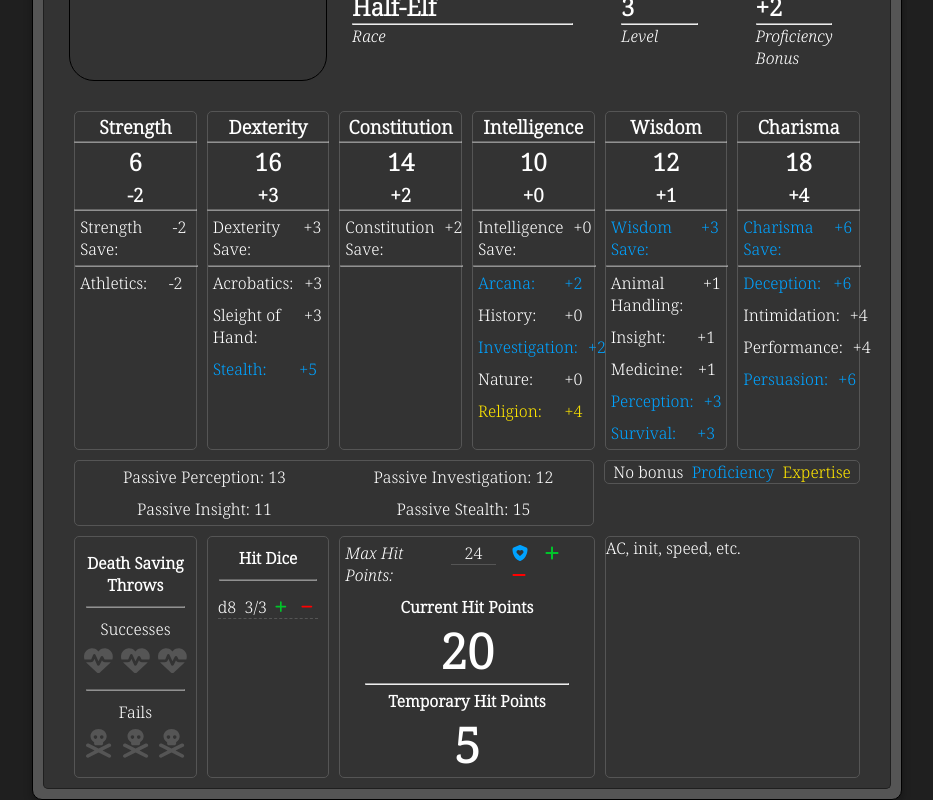
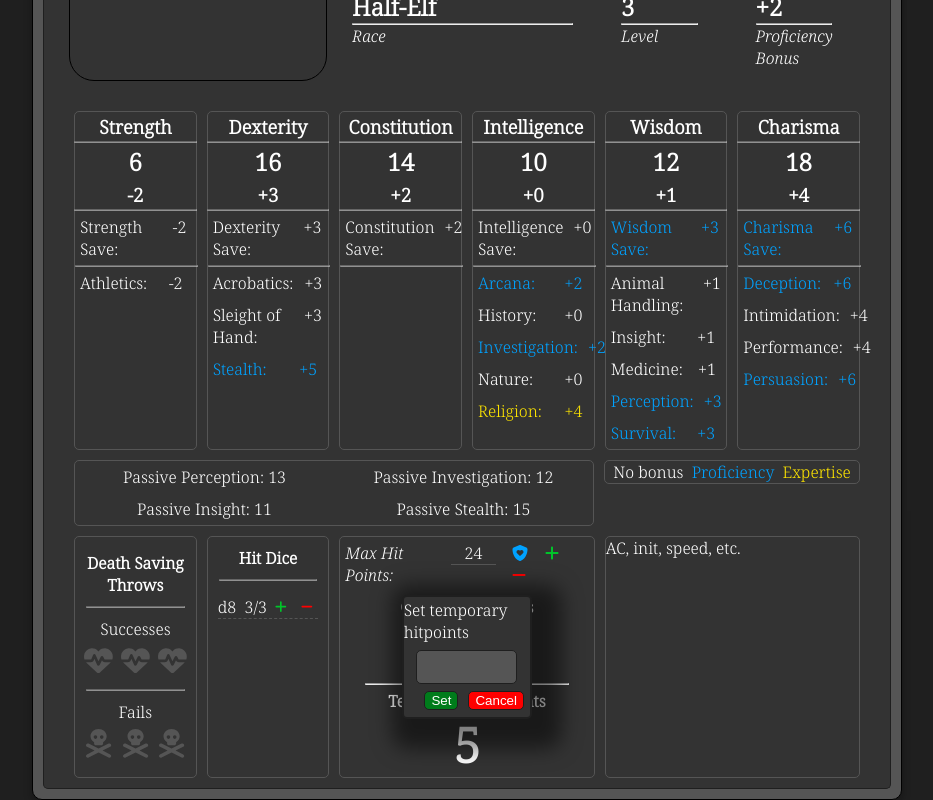
Before and after one commit to Alan-Van-Dyke/virtual-character-sheet, a React (Create React App) app: page / in a window 1280 px wide. Both pictures are taken after a click on the button 588 px from the left and 917 px from the top of the page. Shown: the part 363-1163 px from the top of the page, without its empty margins (68-1001 px from the left). Built offline with nearby package versions, Linux system fonts and the light colour scheme.

Commit message:
added heal, temp hp, and damage popups

```diff
--- a/src/components/Health.tsx
+++ b/src/components/Health.tsx
@@ -6,9 +6,81 @@ import {
   faMinus,
   faShieldHeart,
 } from "@fortawesome/free-solid-svg-icons";
+import { useState } from "react";
 
 const Health = () => {
   const { state, dispatch } = useCharacterContext();
+
+  const [isAddTempPopupVisible, setIsAddTempPopupVisible] = useState(false);
+  const [addTempPopupInput, setAddTempPopupInput] = useState("");
+
+  const [isHealPopupVisible, setIsHealPopupVisible] = useState(false);
+  const [healPopupInput, setHealPopupInput] = useState("");
+
+  const [isDamagePopupVisible, setIsDamagePopupVisible] = useState(false);
+  const [damagePopupInput, setDamagePopupInput] = useState("");
+
+  function handleHeal() {
+    if (!Number.isNaN(healPopupInput) && Number(healPopupInput) >= 0) {
+      const healAmount = Number(healPopupInput);
+      if (state.currentHitPoints + healAmount > state.maxHitPoints) {
+        dispatch({
+          type: "CHANGE_CURRENT_HIT_POINTS",
+          payload: {
+            newCurrentHitPoints: state.maxHitPoints,
+          },
+        });
+      } else {
+        dispatch({
+          type: "CHANGE_CURRENT_HIT_POINTS",
+          payload: {
+            newCurrentHitPoints: state.currentHitPoints + healAmount,
+          },
+        });
+      }
+    }
+    setIsHealPopupVisible(false);
+  }
+
+  function handleDamage() {
+    if (!Number.isNaN(damagePopupInput) && Number(damagePopupInput) >= 0) {
+      var damage = Number(damagePopupInput);
+      if (state.tempHitPoints - damage >= 0) {
+        dispatch({
+          type: "CHANGE_TEMP_HIT_POINTS",
+          payload: {
+            newTempHitPoints: state.tempHitPoints - damage,
+          },
+        });
+        damage = 0;
+      } else {
+        damage = damage - state.tempHitPoints;
+        dispatch({
+          type: "CHANGE_TEMP_HIT_POINTS",
+          payload: {
+            newTempHitPoints: 0,
+          },
+        });
+      }
+
+      if (state.currentHitPoints - damage > 0) {
+        dispatch({
+          type: "CHANGE_CURRENT_HIT_POINTS",
+          payload: {
+            newCurrentHitPoints: state.currentHitPoints - damage,
+          },
+        });
+      } else {
+        dispatch({
+          type: "CHANGE_CURRENT_HIT_POINTS",
+          payload: {
+            newCurrentHitPoints: 0,
+          },
+        });
+      }
+    }
+    setIsDamagePopupVisible(false);
+  }
 
   return (
     <div className="health-container">
@@ -23,13 +95,28 @@ const Health = () => {
           <button
             className="health-btn btn-temp"
             title="Add temporary hit points"
+            onClick={(event) => {
+              setIsAddTempPopupVisible(true);
+            }}
           >
             <FontAwesomeIcon icon={faShieldHeart} />
           </button>
-          <button className="health-btn btn-heal" title="Heal">
+          <button
+            className="health-btn btn-heal"
+            title="Heal"
+            onClick={(event) => {
+              setIsHealPopupVisible(true);
+            }}
+          >
             <FontAwesomeIcon icon={faPlus} />
           </button>
-          <button className="health-btn btn-damage" title="Take damage">
+          <button
+            className="health-btn btn-damage"
+            title="Take damage"
+            onClick={(event) => {
+              setIsDamagePopupVisible(true);
+            }}
+          >
             <FontAwesomeIcon icon={faMinus} />
           </button>
         </div>
@@ -39,6 +126,99 @@ const Health = () => {
       <hr></hr>
       <h4>Temporary Hit Points</h4>
       <h1>{state.tempHitPoints}</h1>
+
+      {isAddTempPopupVisible && (
+        <div className="popup-container">
+          <div className="popup">
+            <p>Set temporary hitpoints</p>
+            <input
+              type="text"
+              onChange={(event) => {
+                setAddTempPopupInput(event.target.value);
+              }}
+            ></input>
+            <div className="popup-btn-container">
+              <button
+                className="popup-confirm-btn"
+                onClick={(event) => {
+                  if (
+                    !Number.isNaN(addTempPopupInput) &&
+                    Number(addTempPopupInput) >= 0
+                  ) {
+                    dispatch({
+                      type: "CHANGE_TEMP_HIT_POINTS",
+                      payload: { newTempHitPoints: Number(addTempPopupInput) },
+                    });
+                  }
+                  setIsAddTempPopupVisible(false);
+                }}
+              >
+                Set
+              </button>
+              <button
+                className="popup-cancel-btn"
+                onClick={(event) => {
+                  setIsAddTempPopupVisible(false);
+                }}
+              >
+                Cancel
+              </button>
+            </div>
+          </div>
+        </div>
+      )}
+      {isHealPopupVisible && (
+        <div className="popup-container">
+          <div className="popup">
+            <p>Heal Hit Points</p>
+            <input
+              type="text"
+              onChange={(event) => {
+                setHealPopupInput(event.target.value);
+              }}
+            ></input>
+            <div className="popup-btn-container">
+              <button className="popup-confirm-btn" onClick={handleHeal}>
+                Heal
+              </button>
+              <button
+                className="popup-cancel-btn"
+                onClick={(event) => {
+                  setIsHealPopupVisible(false);
+                }}
+              >
+                Cancel
+              </button>
+            </div>
+          </div>
+        </div>
+      )}
+      {isDamagePopupVisible && (
+        <div className="popup-container">
+          <div className="popup">
+            <p>Take Damage</p>
+            <input
+              type="text"
+              onChange={(event) => {
+                setDamagePopupInput(event.target.value);
+              }}
+            ></input>
+            <div className="popup-btn-container">
+              <button className="popup-confirm-btn" onClick={handleDamage}>
+                Take Damage
+              </button>
+              <button
+                className="popup-cancel-btn"
+                onClick={(event) => {
+                  setIsDamagePopupVisible(false);
+                }}
+              >
+                Cancel
+              </button>
+            </div>
+          </div>
+        </div>
+      )}
     </div>
   );
 };
--- a/src/style/Health.css
+++ b/src/style/Health.css
@@ -7,6 +7,7 @@
   align-items: center;
   box-sizing: border-box;
   width: calc((100% / 3) - 10px);
+  position: relative;
 }
 
 .health-container h1 {
@@ -67,3 +68,58 @@
 .btn-temp {
   color: var(--prof-color);
 }
+
+.popup-container {
+  position: absolute;
+  display: flex;
+  align-items: center;
+  justify-content: center;
+  height: 100%;
+  width: 100%;
+}
+
+.popup {
+  display: flex;
+  flex-direction: column;
+  align-items: center;
+  justify-content: space-evenly;
+  width: 50%;
+  height: 50%;
+  background-color: var(--background-light);
+  border: 2px solid var(--background-dark);
+  border-radius: 5px;
+  box-shadow: 10px 10px 20px 20px rgba(0, 0, 0, 0.5);
+}
+
+.popup input {
+  background: var(--background-lighter);
+  border: 1px solid var(--background-dark);
+  border-radius: 5px;
+  width: 75%;
+  height: 30px;
+  margin-top: 5px;
+  text-align: center;
+  color: var(--text-color);
+}
+
+.popup-btn-container {
+  display: flex;
+  width: 75%;
+}
+
+.popup-btn-container button {
+  margin: 5px;
+  width: calc(100% - 5px);
+  border: 1px solid var(--background-dark);
+  border-radius: 5px;
+  cursor: pointer;
+  color: var(--text-color);
+}
+
+.popup-confirm-btn {
+  background-color: var(--dark-primary);
+}
+
+.popup-cancel-btn {
+  background-color: var(--alert-color);
+}
```
